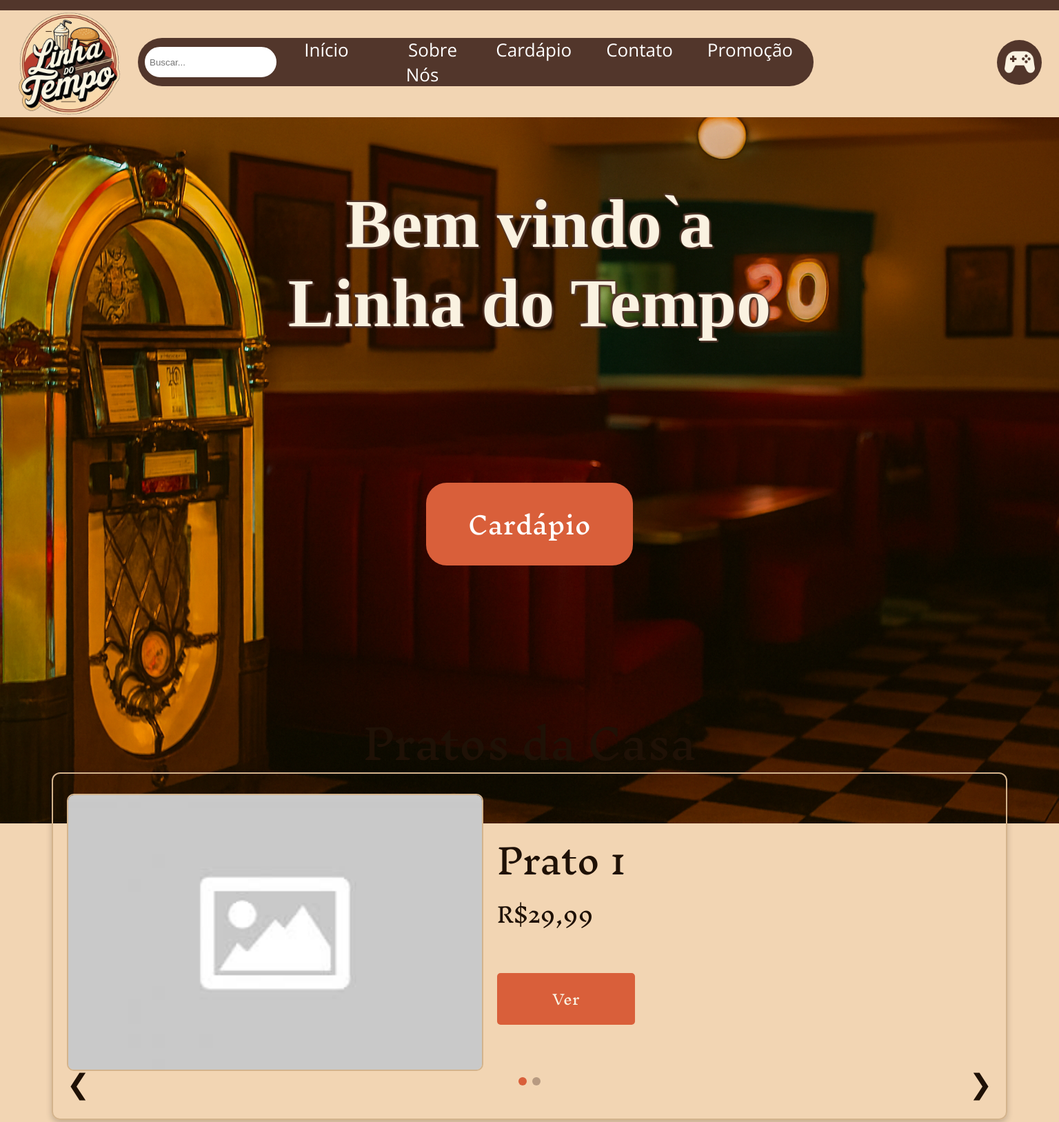
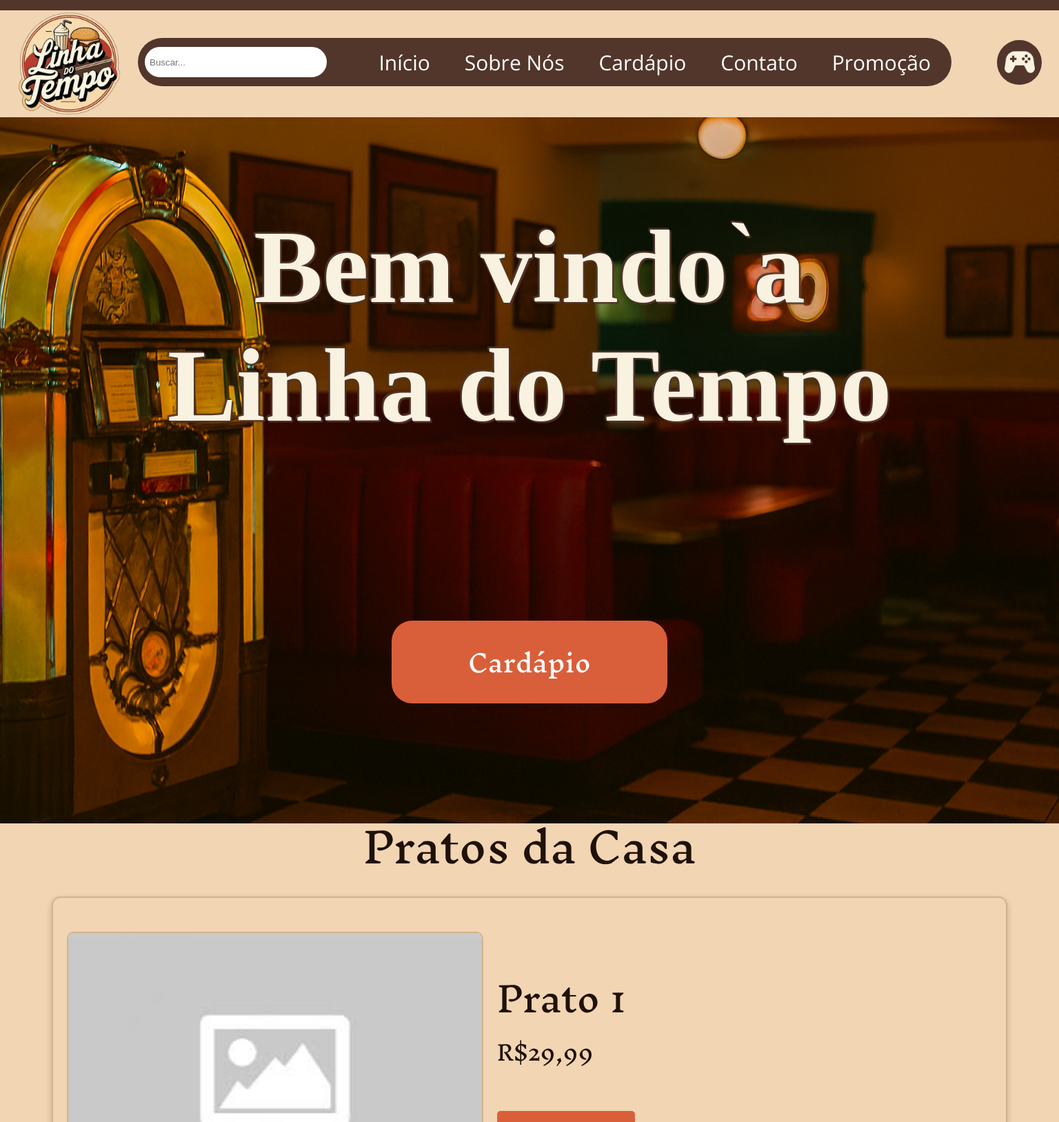
Before and after one commit to joao-Dorneles/linhadotempo, a Flask app: page / in a window 1536 px wide. Shown: the top 1627 px of the page at 69% size. Run offline with Flask 3, Linux system fonts and the light colour scheme; some web fonts are replaced.

Commit message:
ate entao, fechamento da responsividade em 1600px

```diff
--- a/static/style.css
+++ b/static/style.css
@@ -2097,4 +2097,131 @@ footer {
     .lista-link-desktop {
         gap: 20px;
     }
-}
+
+    .titulo-carrossel {
+        top: 1000px;
+    }
+
+    .carrossel {
+        top: 1200px;
+    }
+
+    .titulo-sobre-nos {
+        margin-left: 300px;
+    }
+
+    .sobre-nos {
+        height: 2845px;
+    }
+}
+
+@media (min-width: 1314px) {
+    .sobre-nos {
+        height: 2755px;
+    }
+}
+
+@media (min-width: 1400px) {
+    .nav-bar {
+        width: 1080px;
+    }
+
+    .buscar {
+        width: 250px;
+    }
+
+    .boas-vindas {
+        font-size: 150px;
+    }
+
+    .boas-vindas::after {
+        font-size: 120px;
+        right: 200px;
+    }
+
+    .b-cardapio {
+        top: 900px;
+        width: 400px;
+    }
+
+    .titulo-carrossel {
+        top: 1100px;
+    }
+
+    .carrossel {
+        top: 1300px;
+        height: 600px;
+    }
+
+    .cartao {
+        height: 300px;
+    }
+
+    .sobre-nos {
+        margin-top: 900px;
+    }
+}
+
+@media (min-width: 1415px) {
+    .sobre-nos {
+        height: 2710px;
+    }
+}
+
+@media (min-width: 1500px) {
+    .nav-bar {
+        width: 1180px;
+    }
+
+    .a-menu-desktop {
+        font-size: 30px;
+    }
+
+    .titulo-sobre-nos {
+        margin-left: 320px;
+    }
+
+    .subtitulo-sobre-nos {
+        font-size: 50px;
+    }
+
+    .texto-sobre-nos {
+        font-size: 35px;
+    }
+
+    .sobre-nos {
+        height: 2985px;
+    }
+
+    #topico1 {
+        height: 680px;
+    }
+
+    #topico2 {
+        height: 800px;
+    }
+
+    #topico3 {
+        min-height: 700px;
+    }
+}
+
+@media (min-width: 1540px) {
+    .titulo-carrossel {
+        top: 1150px;
+    }
+
+    .carrossel {
+        top: 1400px;
+    }
+}
+
+@media (min-width: 1600px) {
+    .nav-bar {
+        width: 1280px;
+    }
+
+    .titulo-carrossel {
+        top: 1200px;
+    }
+}
```
